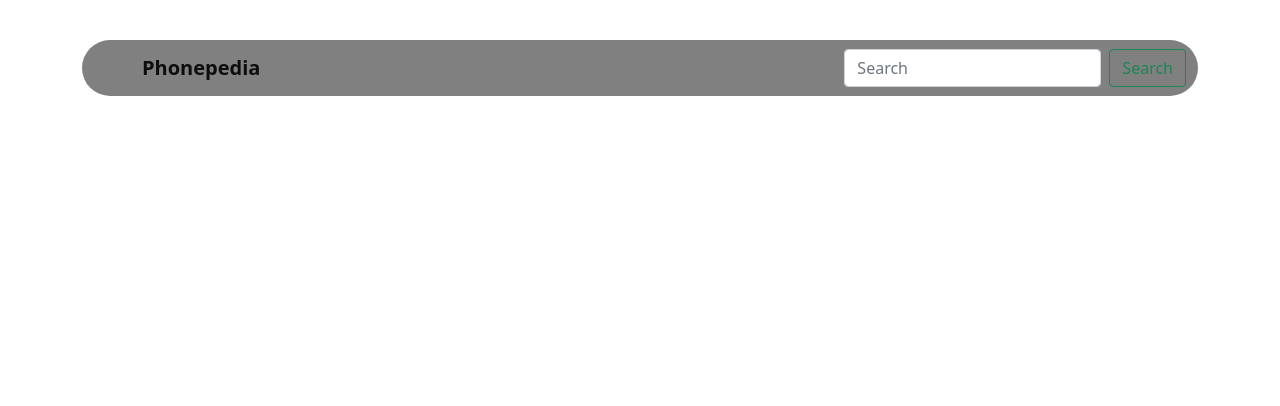
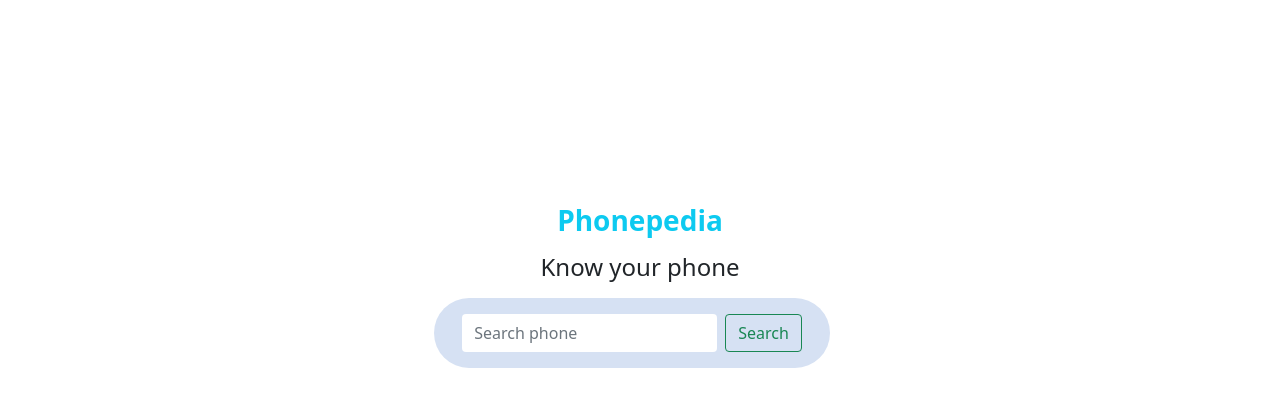
Before and after one commit to shafiul-naim/phonepedia-A-06, a plain HTML site: page index.html in a window 1280 px wide. Drawn offline with nearby package versions, Linux system fonts and the light colour scheme.

Commit message:
modification

```diff
--- a/css/style.css
+++ b/css/style.css
@@ -5,16 +5,15 @@
 
 body {
     box-sizing: border-box;
+}
+
+.search-field {
+    height: 50vh;
 
 }
 
-.search-field {
-    height: 40px;
-    margin-top: 40px;
-}
-
 .nav-style {
-    background-color: gray;
+    background-color: #D6E1F3;
 }
 
 .error-msg {
--- a/index.html
+++ b/index.html
@@ -9,27 +9,32 @@
     <link rel="stylesheet" href="css/style.css">
 </head>
 <body>
-    <header class="container search-field">
-         <nav class="navbar navbar-light nav-style rounded-pill">
+
+    <header class="container-fluid search-field d-flex flex-column justify-content-end align-items-center">
+      <h2 class=" fw-bold fs-3 mb-3 text-info">Phonepedia</h2>
+      <h3 class=" fw-light fs-4 mb-3 ">Know your phone</h3>
+      <nav class="navbar-brand rounded-pill nav-style p-3">
+
             <div class="container">
-              <a class="navbar-brand fw-bold ps-5">Phonepedia</a>
+
               <div class="d-flex">
-                <input id="phone-input"  class="form-control me-2" type="search" placeholder="Search" aria-label="Search">
+                <input id="phone-input"  class="form-control me-2 border-0" type="search" placeholder="Search phone" aria-label="Search">
                 <button onclick="searchThePhone()" id="search-btn" class="btn btn-outline-success">Search</button>
 
               </div>
             </div>
           </nav>
+          <div class="container my-3 text-center">
+            <h4 id="error-1" class="error-msg  text-danger">please,write your phone brand name..</h4>
+            <h4 id="error-2" class="error-msg  text-danger">No result found</h4>
+     </div>
     </header>
-    <section class="container my-3 text-center">
-           <h4 id="error-1" class="error-msg  text-danger">please,write your phone brand name..</h4>
-           <h4 id="error-2" class="error-msg  text-danger">No result found</h4>
-    </section>
+
     <!-- main section -->
     <main>
  <!-- phone specification -->
 
-        <section id="phone-details" class="container  mt-5">
+        <section id="phone-details" class="bg-light container  mt-5">
         </section>
  <!--phone list  -->
         <section class="container mt-5">
```
Also changed, not shown: js/phone.js (+3 -40 lines).
